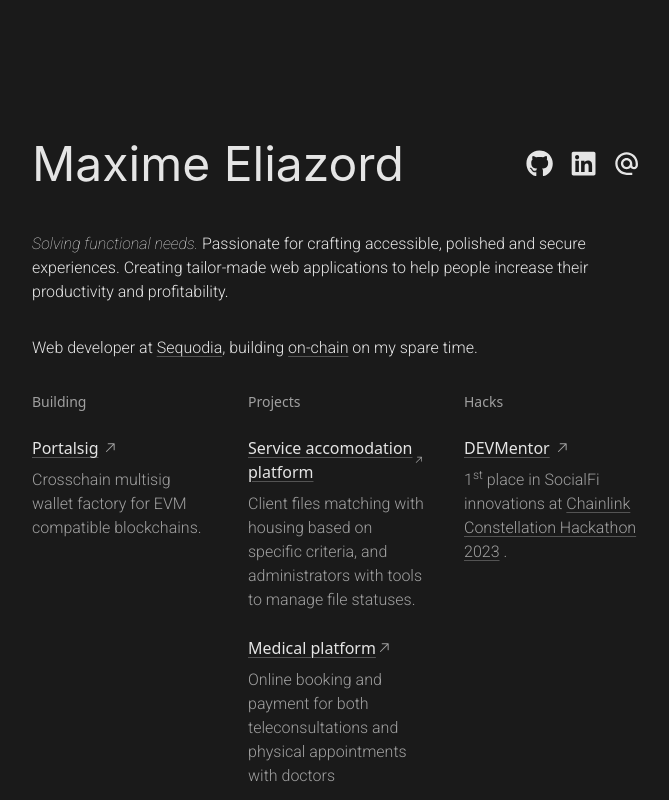
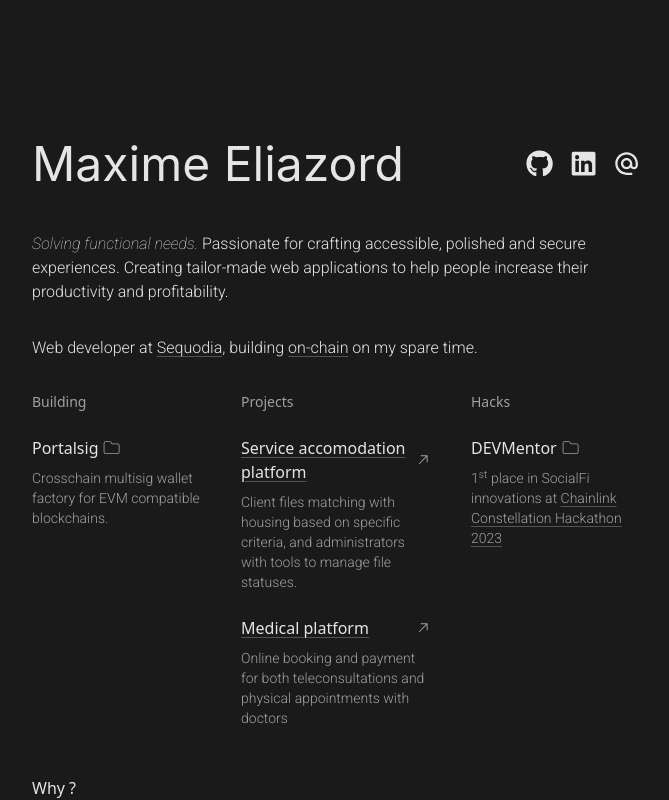
Before and after one commit to Wakushi/portfolio-2024-min, a Next.js app: page / in a window 1280 px wide. Shown: the top 800 px of the page, without its empty margins (304-973 px from the left). Built offline with nearby package versions, Linux system fonts and the light colour scheme; a web font is replaced by a local one.

Commit message:
Code cleaning and component refacto

```diff
--- a/app/page.tsx
+++ b/app/page.tsx
@@ -1,10 +1,8 @@
-import {
-  HoverCard,
-  HoverCardContent,
-  HoverCardTrigger,
-} from "@/components/ui/hover-card"
+import ProjectCard from "@/components/project-card"
+import { projects } from "@/data/projects"
+import { Project, ProjectType } from "@/types/project"
+
 import { FaGithub, FaLinkedin } from "react-icons/fa"
-import { GoArrowUpRight } from "react-icons/go"
 import { MdAlternateEmail } from "react-icons/md"
 
 export default function Home() {
@@ -16,8 +14,9 @@ export default function Home() {
     animationDelay += animationDelayIncrement
     return style
   }
+
   return (
-    <main className="p-4 pb-8 lg:pt-[8rem] mx-auto max-w-[640px]">
+    <main className="p-4 py-[8rem] lg:pt-[8rem] mx-auto max-w-[640px]">
       <article className="flex flex-col gap-8 mb-4">
         <div
           style={generateDelayStyle()}
@@ -59,135 +58,37 @@ export default function Home() {
             className="flex flex-col gap-6 flex-1 animated-block"
           >
             <h2 className="text-sm text-dark">Building</h2>
-            <div className="flex flex-col gap-2">
-              <HoverCard>
-                <HoverCardTrigger>
-                  <div className="flex items-center gap-1">
-                    <span>Portalsig</span>{" "}
-                    <GoArrowUpRight style={{ color: "#a0a0a0" }} />
-                  </div>
-                </HoverCardTrigger>
-                <HoverCardContent className="flex flex-col gap-2">
-                  <h3 className="text-light text-sm">Repositories</h3>
-                  <div className="flex items-center gap-2 text-sm">
-                    <FaGithub />{" "}
-                    <a
-                      href="https://github.com/Wakushi/portalsig-front"
-                      target="_blank"
-                    >
-                      Frontend
-                    </a>
-                    <span>(Next.js)</span>
-                  </div>
-                  <div className="flex items-center gap-2 text-sm">
-                    <FaGithub />{" "}
-                    <a
-                      href="https://github.com/Wakushi/portalsig-foundry"
-                      target="_blank"
-                    >
-                      Backend
-                    </a>
-                    <span>(Foundry)</span>
-                  </div>
-                </HoverCardContent>
-              </HoverCard>
-              <p className="text-dark text-md font-light">
-                Crosschain multisig wallet factory for EVM compatible
-                blockchains.
-              </p>
-            </div>
+            {projects
+              .filter(
+                (project: Project) => project.type === ProjectType.BUILDING
+              )
+              .map((project) => {
+                return <ProjectCard key={project.title} project={project} />
+              })}
           </div>
           <div
             style={generateDelayStyle()}
             className="flex flex-col gap-6 flex-1 animated-block"
           >
             <h2 className="text-sm text-dark">Projects</h2>
-            <div className="flex flex-col gap-2">
-              <div className="flex items-center">
-                <h3 className="text-light text-md max-w-[170px]">
-                  <a
-                    href="https://sequodia.com/plateforme-de-gestion-de-logements-de-fonction"
-                    target="_blank"
-                  >
-                    Service accomodation platform
-                  </a>
-                </h3>
-                <GoArrowUpRight style={{ color: "#a0a0a0" }} />
-              </div>
-              <p className="text-dark text-md font-light">
-                Client files matching with housing based on specific criteria,
-                and administrators with tools to manage file statuses.
-              </p>
-            </div>
-            <div className="flex flex-col gap-2">
-              <div className="flex items-center">
-                <h3 className="text-light text-md max-w-[170px]">
-                  <a
-                    href="https://sequodia.com/plateforme-medicale-de-teleconsultation-et-gestion-des-rendez-vous"
-                    target="_blank"
-                  >
-                    Medical platform
-                  </a>
-                </h3>
-                <GoArrowUpRight style={{ color: "#a0a0a0" }} />
-              </div>
-              <p className="text-dark text-md font-light">
-                Online booking and payment for both teleconsultations and
-                physical appointments with doctors
-              </p>
-            </div>
+            {projects
+              .filter(
+                (project: Project) => project.type === ProjectType.PROJECT
+              )
+              .map((project) => {
+                return <ProjectCard key={project.title} project={project} />
+              })}
           </div>
           <div
             style={generateDelayStyle()}
             className="flex flex-col gap-6 flex-1 animated-block"
           >
             <h2 className="text-sm text-dark">Hacks</h2>
-            <div className="flex flex-col gap-2">
-              <HoverCard>
-                <HoverCardTrigger>
-                  <div className="flex items-center gap-1">
-                    <span>DEVMentor</span>{" "}
-                    <GoArrowUpRight style={{ color: "#a0a0a0" }} />
-                  </div>
-                </HoverCardTrigger>
-                <HoverCardContent className="flex flex-col gap-2">
-                  <h3 className="text-light text-sm">Repositories</h3>
-                  <div className="flex items-center gap-2 text-sm">
-                    <FaGithub />{" "}
-                    <a
-                      href="https://github.com/Wakushi/devmentor-front"
-                      target="_blank"
-                    >
-                      Frontend
-                    </a>
-                    <span>(Next.js)</span>
-                  </div>
-                  <div className="flex items-center gap-2 text-sm">
-                    <FaGithub />{" "}
-                    <a
-                      href="https://github.com/Wakushi/devmentor"
-                      target="_blank"
-                    >
-                      Backend
-                    </a>
-                    <span>(Foundry)</span>
-                  </div>
-                </HoverCardContent>
-              </HoverCard>
-              <p className="text-dark text-md font-light">
-                <span>
-                  1<sup>st</sup>
-                </span>{" "}
-                place in SocialFi innovations at{" "}
-                <a
-                  href="https://devpost.com/software/devmentor"
-                  target="_blank"
-                >
-                  Chainlink Constellation Hackathon 2023
-                </a>{" "}
-                .
-              </p>
-            </div>
+            {projects
+              .filter((project: Project) => project.type === ProjectType.HACK)
+              .map((project) => {
+                return <ProjectCard key={project.title} project={project} />
+              })}
           </div>
         </div>
         <h2 style={generateDelayStyle()} className="animated-block">
--- /dev/null
+++ b/components/project-card.tsx
@@ -0,0 +1,68 @@
+import {
+  Popover,
+  PopoverContent,
+  PopoverTrigger,
+} from "@/components/ui/popover"
+import { Project } from "@/types/project"
+import { CiFolderOn } from "react-icons/ci"
+import { FaGithub } from "react-icons/fa"
+import { GoArrowUpRight } from "react-icons/go"
+
+interface ProjectCardProps {
+  project: Project
+}
+
+const ProjectCard = ({ project }: ProjectCardProps) => {
+  const { title, description, externalLink, repositories } = project
+
+  return (
+    <div className="flex flex-col gap-2">
+      {externalLink ? (
+        <div className="flex items-center gap-1">
+          <a className="min-w-[170px]" href={externalLink} target="_blank">
+            {title}
+          </a>
+          <GoArrowUpRight
+            style={{ color: "#a0a0a0", minWidth: "1rem", minHeight: "1rem" }}
+          />
+        </div>
+      ) : (
+        <Popover>
+          <PopoverTrigger>
+            <div className="flex items-center gap-1">
+              <span>{title}</span>{" "}
+              <CiFolderOn style={{ color: "#a0a0a0", fontSize: "1.2rem" }} />
+            </div>
+          </PopoverTrigger>
+          <PopoverContent className="flex flex-col gap-2 w-auto">
+            <h3 className="font-light text-sm">Repositories</h3>
+            <div className="flex flex-col gap-1">
+              {repositories?.map((repository) => {
+                return (
+                  <div
+                    key={repository.url}
+                    className="flex items-center gap-2 text-sm"
+                  >
+                    <FaGithub />{" "}
+                    <a href={repository.url} target="_blank">
+                      {repository.type}
+                    </a>
+                    <span>{repository.description}</span>
+                    <GoArrowUpRight style={{ color: "#a0a0a0" }} />
+                  </div>
+                )
+              })}
+            </div>
+          </PopoverContent>
+        </Popover>
+      )}
+
+      <p
+        className="text-dark text-sm	font-light"
+        dangerouslySetInnerHTML={{ __html: description }}
+      ></p>
+    </div>
+  )
+}
+
+export default ProjectCard
--- /dev/null
+++ b/components/ui/popover.tsx
@@ -0,0 +1,33 @@
+"use client"
+
+import * as React from "react"
+import * as PopoverPrimitive from "@radix-ui/react-popover"
+
+import { cn } from "@/lib/utils"
+
+const Popover = PopoverPrimitive.Root
+
+const PopoverTrigger = PopoverPrimitive.Trigger
+
+const PopoverAnchor = PopoverPrimitive.Anchor
+
+const PopoverContent = React.forwardRef<
+  React.ElementRef<typeof PopoverPrimitive.Content>,
+  React.ComponentPropsWithoutRef<typeof PopoverPrimitive.Content>
+>(({ className, align = "center", sideOffset = 4, ...props }, ref) => (
+  <PopoverPrimitive.Portal>
+    <PopoverPrimitive.Content
+      ref={ref}
+      align={align}
+      sideOffset={sideOffset}
+      className={cn(
+        "z-50 w-72 rounded-md border bg-popover p-4 text-popover-foreground shadow-md outline-none data-[state=open]:animate-in data-[state=closed]:animate-out data-[state=closed]:fade-out-0 data-[state=open]:fade-in-0 data-[state=closed]:zoom-out-95 data-[state=open]:zoom-in-95 data-[side=bottom]:slide-in-from-top-2 data-[side=left]:slide-in-from-right-2 data-[side=right]:slide-in-from-left-2 data-[side=top]:slide-in-from-bottom-2",
+        className
+      )}
+      {...props}
+    />
+  </PopoverPrimitive.Portal>
+))
+PopoverContent.displayName = PopoverPrimitive.Content.displayName
+
+export { Popover, PopoverTrigger, PopoverContent, PopoverAnchor }
--- /dev/null
+++ b/data/projects.ts
@@ -0,0 +1,58 @@
+import { Project, ProjectType } from "@/types/project"
+
+const projects: Project[] = [
+  {
+    type: ProjectType.BUILDING,
+    title: "Portalsig",
+    description:
+      "Crosschain multisig wallet factory for EVM compatible blockchains.",
+    repositories: [
+      {
+        type: "Frontend",
+        url: "https://github.com/Wakushi/portalsig-front",
+        description: "(Next.js)",
+      },
+      {
+        type: "Backend",
+        url: "https://github.com/Wakushi/portalsig-foundry",
+        description: "(Foundry)",
+      },
+    ],
+  },
+  {
+    type: ProjectType.PROJECT,
+    title: "Service accomodation platform",
+    description:
+      "Client files matching with housing based on specific criteria, and administrators with tools to manage file statuses.",
+    externalLink:
+      "https://sequodia.com/plateforme-de-gestion-de-logements-de-fonction",
+  },
+  {
+    type: ProjectType.PROJECT,
+    title: "Medical platform",
+    description:
+      "Online booking and payment for both teleconsultations and physical appointments with doctors",
+    externalLink:
+      "https://sequodia.com/plateforme-medicale-de-teleconsultation-et-gestion-des-rendez-vous",
+  },
+  {
+    type: ProjectType.HACK,
+    title: "DEVMentor",
+    description:
+      "<span>1<sup>st</sup></span> place in SocialFi innovations at <a href='https://devpost.com/software/devmentor' target='_blank'> Chainlink Constellation Hackathon 2023 </a>",
+    repositories: [
+      {
+        type: "Frontend",
+        url: "https://github.com/Wakushi/devmentor-front",
+        description: "(Next.js)",
+      },
+      {
+        type: "Backend",
+        url: "https://github.com/Wakushi/devmentor",
+        description: "(Foundry)",
+      },
+    ],
+  },
+]
+
+export { projects }
--- a/package.json
+++ b/package.json
@@ -11,6 +11,7 @@
   "dependencies": {
     "@radix-ui/react-hover-card": "^1.0.7",
     "@radix-ui/react-icons": "^1.3.0",
+    "@radix-ui/react-popover": "^1.0.7",
     "class-variance-authority": "^0.7.0",
     "clsx": "^2.1.0",
     "next": "14.1.0",
--- /dev/null
+++ b/types/project.ts
@@ -0,0 +1,19 @@
+export interface Repository {
+  type: string
+  url: string
+  description: string
+}
+
+export enum ProjectType {
+  BUILDING = "Building",
+  PROJECT = "Project",
+  HACK = "Hack",
+}
+
+export interface Project {
+  type: ProjectType
+  title: string
+  description: string
+  externalLink?: string
+  repositories?: Repository[]
+}
```
Also changed, not shown: 1 other file (tests, documents, lock files or other folders).
